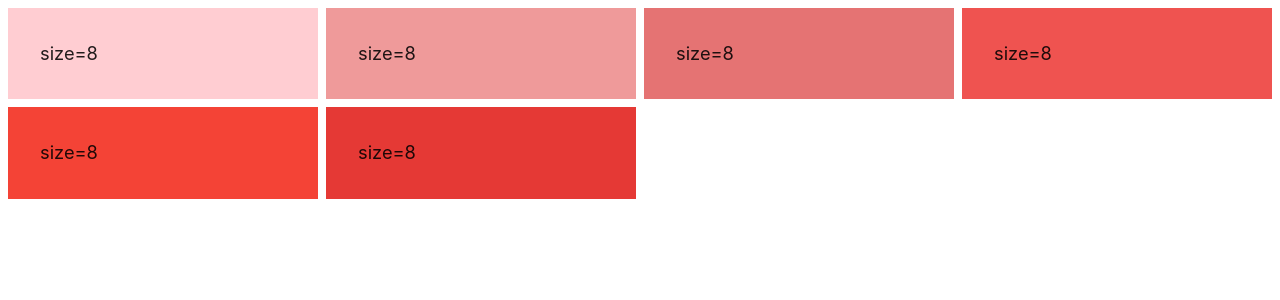
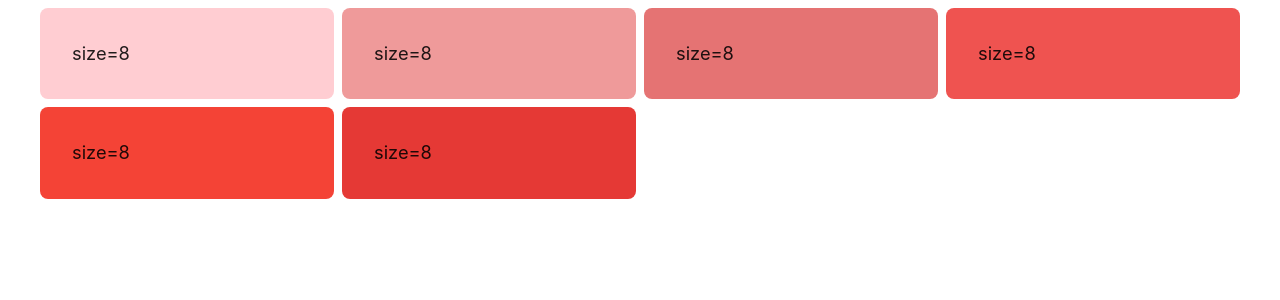
Before and after one commit to marcmarina/react-playground, a React (Vite) app: page / in a window 1280 px wide. Shown: the top 300 px of the page. Built offline with nearby package versions, Linux system fonts and the light colour scheme.

Commit message:
Updated grid

```diff
--- a/src/App.jsx
+++ b/src/App.jsx
@@ -1,11 +1,9 @@
 import React from "react";
 
-import { Box, colors, useTheme } from "@mui/material";
+import { Box, colors } from "@mui/material";
 import Grid from "@mui/material/Grid2";
 
 function App() {
-  const theme = useTheme();
-
   return (
     <Box p={2} display="flex" justifyContent={"center"}>
       <Grid
@@ -13,7 +11,7 @@ function App() {
         spacing={2}
         sx={{
           flexGrow: 1,
-          maxWidth: theme.breakpoints.values.xl,
+          maxWidth: "lg",
         }}
       >
         {Array(6)
@@ -25,6 +23,7 @@ function App() {
                   sx={{
                     bgcolor: colors.red[(i + 1) * 100],
                     p: 8,
+                    borderRadius: 2,
                   }}
                 >
                   size=8
```
